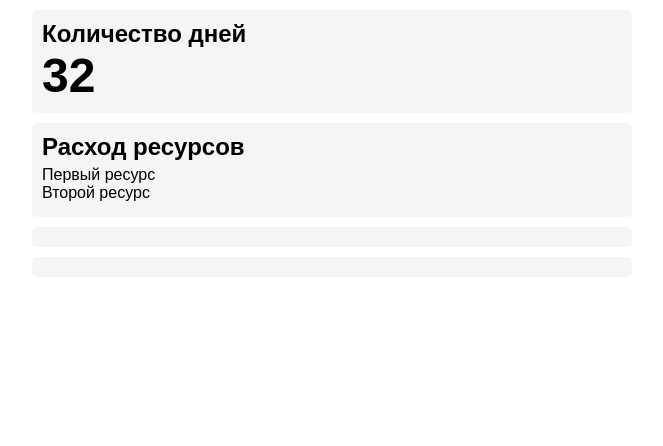
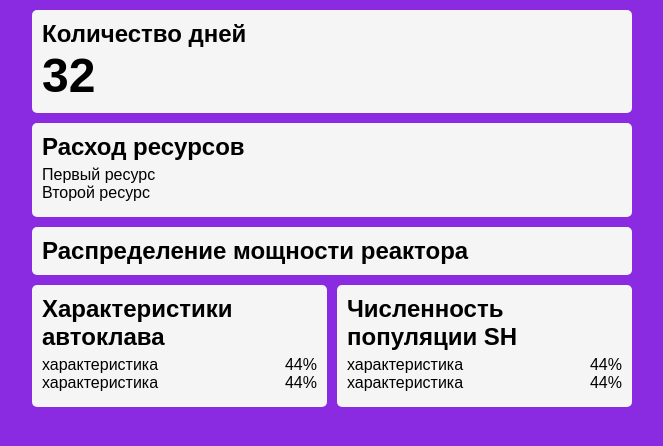
Before and after one commit to nikitakitsune/predprof, a Django app: page / in a window 1280 px wide. Shown: the top 446 px of the page, without its empty margins (308-971 px from the left). Run offline with Django 4.2, Linux system fonts and the light colour scheme.

Commit message:
template 2

```diff
--- a/predprof/main/static/css/style.css
+++ b/predprof/main/static/css/style.css
@@ -2,6 +2,12 @@ html {
     margin: 0;
     padding: 0;
     font-family: Arial, Helvetica, sans-serif;
+    background-color: blueviolet;
+}
+
+.p {
+    padding: 0;
+    margin: 0;
 }
 
 .body {
@@ -10,9 +16,14 @@ html {
 }
 
 .main {
-    min-width: 500px;
-    max-width: 600px;
+    width: 600px;
     margin: 10px auto;
+}
+
+.two-blocks {
+    width: 100%;
+    display: flex;
+    justify-content: space-between;
 }
 
 .block {
@@ -20,6 +31,11 @@ html {
     border-radius: 5px;
     padding: 10px;
     margin-bottom: 10px;
+    width: 580px;
+}
+
+.block__header_width_halfe {
+    max-width: calc(50% - 25px);
 }
 
 .block__header {
@@ -42,5 +58,7 @@ html {
 
 .li {
     margin: 0;
-
+    display: flex;
+    flex-direction: row;
+    justify-content: space-between;
 }
--- a/predprof/main/templates/main/index.html
+++ b/predprof/main/templates/main/index.html
@@ -22,10 +22,23 @@
             </ul>
         </div>
         <div class="block">
-            <h2 class="block__header"></h2>
+            <h2 class="block__header">Распределение мощности реактора</h2>
         </div>
-        <div class="block">
-            <h2 class="block__header"></h2>
+        <div class="two-blocks">
+            <div class="block block__header_width_halfe">
+                <h2 class="block__header">Характеристики автоклава</h2>
+                <ul class="ul">
+                    <li class="li"><p class="p">характеристика</p>44%</li>
+                    <li class="li"><p class="p">характеристика</p>44%</li>
+                </ul>
+            </div>
+            <div class="block block__header_width_halfe">
+                <h2 class="block__header">Численность популяции SH</h2>
+                <ul class="ul">
+                    <li class="li"><p class="p">характеристика</p>44%</li>
+                    <li class="li"><p class="p">характеристика</p>44%</li>
+                </ul>
+            </div>
         </div>
     </main>
 </body>
```
